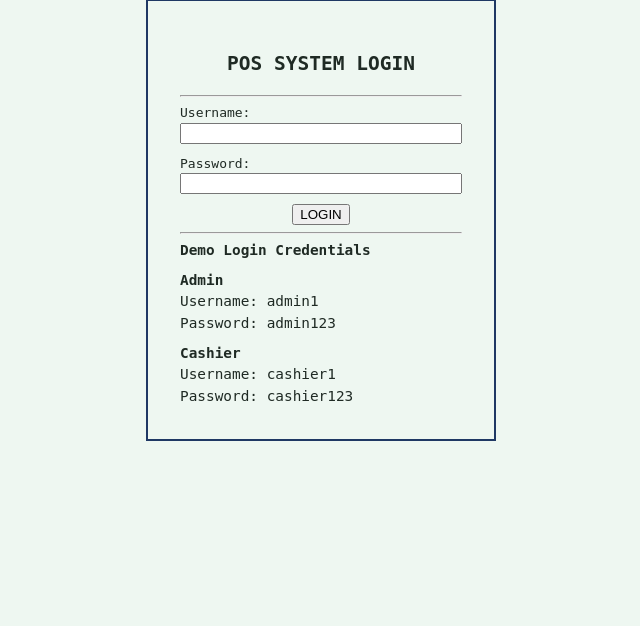
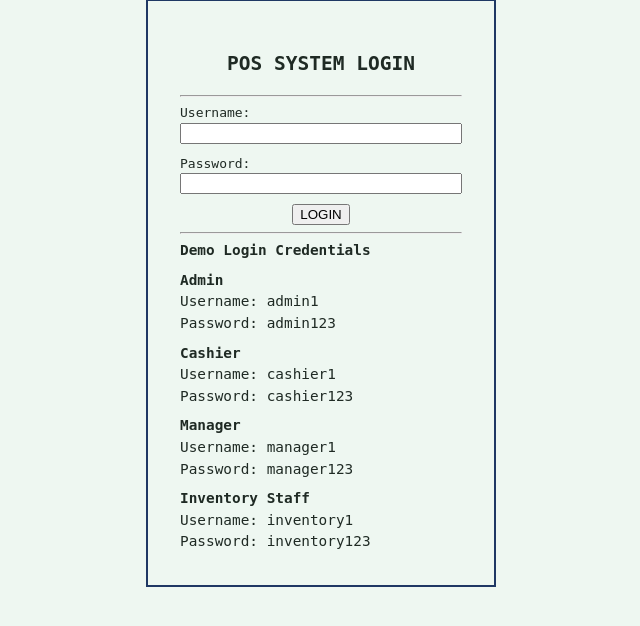
Before and after one commit to Ashleymhar/POS_System, a PHP site: page /views/login.php in a window 1280 px wide. Shown: the part 101-727 px from the top of the page, without its empty margins (319-959 px from the left). Run offline with PHP 8.4, Linux system fonts and the light colour scheme.

Commit message:
demo credentials

```diff
--- a/views/login.php
+++ b/views/login.php
@@ -40,6 +40,16 @@
             Username: cashier1<br>
             Password: cashier123
         </p>
+        <p style="margin:0.5rem 0 0;">
+            <strong>Manager</strong><br>
+            Username: manager1<br>
+            Password: manager123
+        </p>
+        <p style="margin:0.5rem 0 0;">
+            <strong>Inventory Staff</strong><br>
+            Username: inventory1<br>
+            Password: inventory123
+        </p>
     </section>
 </div>
 
```
